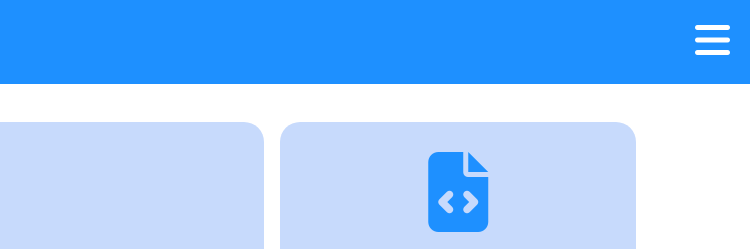
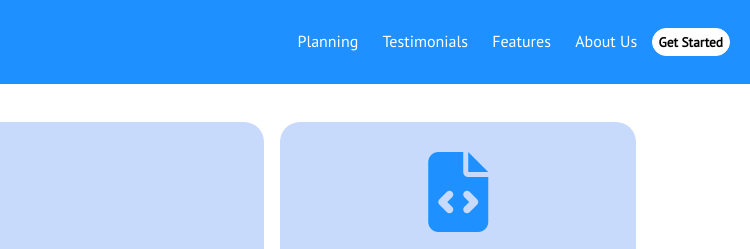
Before and after one commit to Ale-1407/htmlcss-responsive-layout, a plain HTML site: page index.html in a window 1280 px wide. Shown: the top 249 px of the page, 530-1280 px from the left. Drawn offline with Linux system fonts and the light colour scheme.

Commit message:
cambio menu header desktop

```diff
--- a/assets/css/style.css
+++ b/assets/css/style.css
@@ -34,6 +34,26 @@ nav{
 .fa-bars{
     font-size: 40px;
     color: white;
+}
+
+.list{
+    display: none;
+    color: white;
+    margin: auto 0;
+}
+
+.list span{
+    padding: 10px;
+}
+
+.but-list{
+    color: black;
+    background-color: white;
+    border: 1px solid white;
+    border-radius: 40px;
+    padding: 4px 6px;
+    font-weight: bold;
+
 }
 
 /* SECTION CARD DEMO APP*/
@@ -569,4 +589,12 @@ footer{
         width: 180px;
         height: 150px;
     }
+
+    .burger{
+        display: none;
+    }
+
+    .list{
+        display: block;
+    }
 }
--- a/index.html
+++ b/index.html
@@ -15,8 +15,15 @@
              <div>
                 <img src="./assets/img/logo.png" alt="">
              </div>
-             <div>
+             <div class="burger">
                 <i class="fa-solid fa-bars"></i>
+             </div>
+             <div class="list">
+                <span>Planning</span>
+                <span>Testimonials</span>
+                <span>Features</span>
+                <span>About Us</span>
+                <button class="but-list">Get Started</button>
              </div>
             </div>
         </nav>
```
